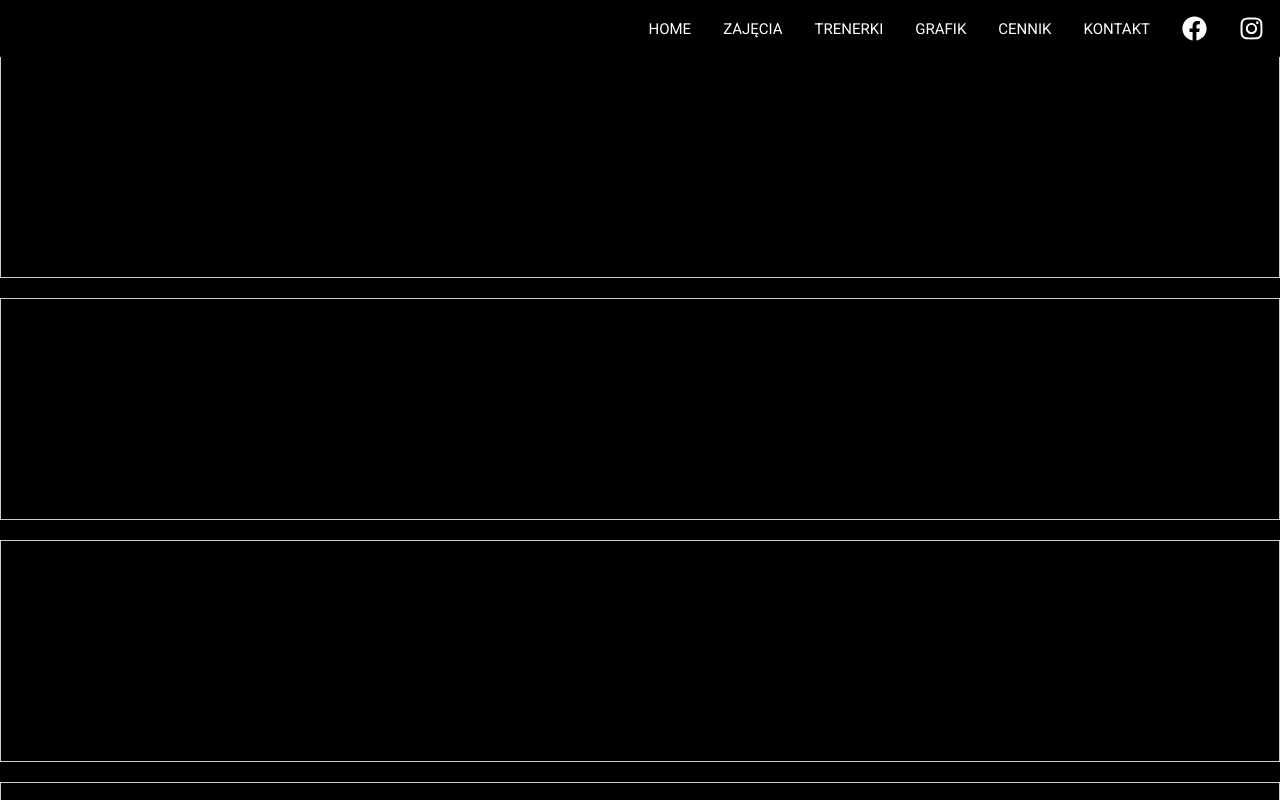
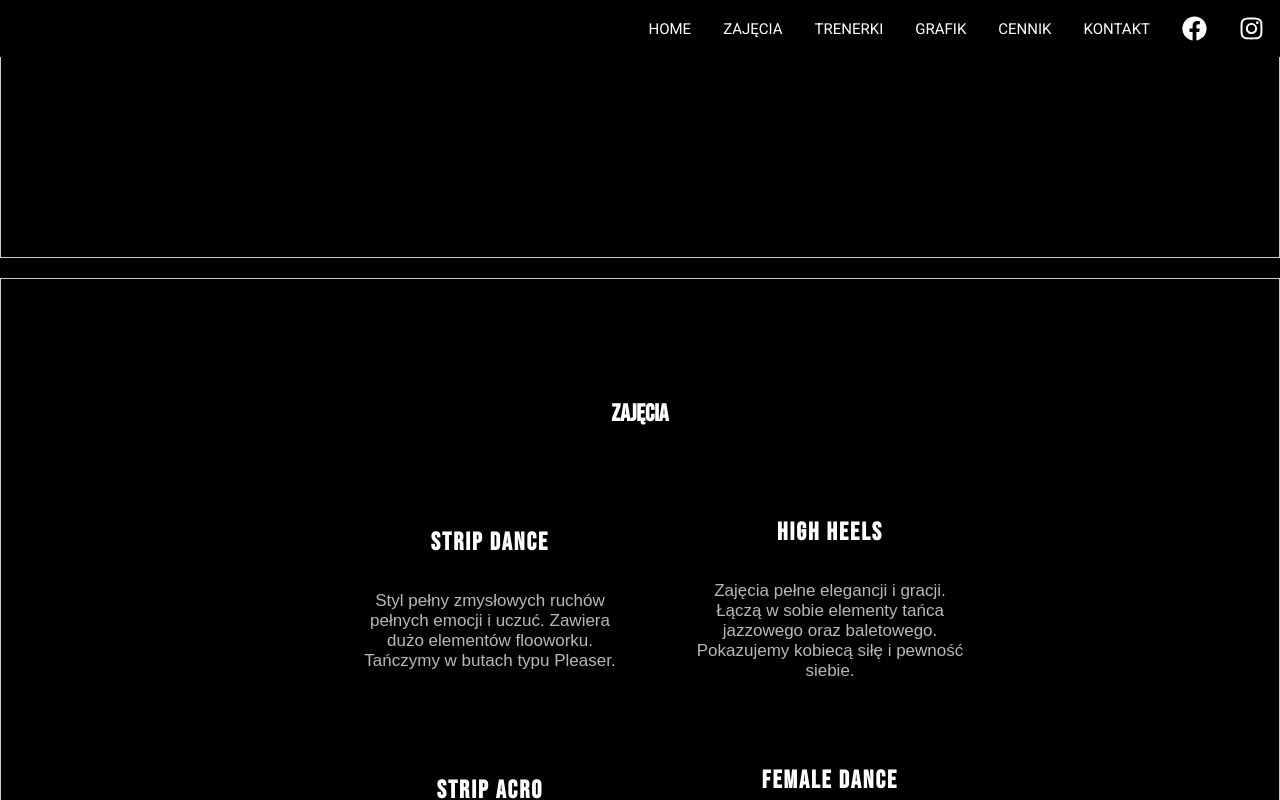
Before and after one commit to Ewelina-EN/dance-studio-wroclaw, a React (Create React App) app: page / in a window 1280 px wide. Shown: the top 800 px of the page. Built offline with nearby package versions, Linux system fonts and the light colour scheme.

Commit message:
offer styles

```diff
--- a/src/section/offer.js
+++ /dev/null
@@ -1,5 +0,0 @@
-const Offer = () => {
-  return <div>Zajęcia</div>;
-};
-
-export default Offer;
--- /dev/null
+++ b/src/section/offer/offer.css
@@ -0,0 +1,91 @@
+.offer ul {
+  grid-template-columns: repeat(1, 1fr);
+}
+
+.offer ul li {
+  list-style: none;
+}
+
+.offer ul li h4,
+h1 {
+  font-family: "Bebas Neue", sans-serif;
+}
+
+.offer {
+  display: flex;
+  flex-direction: column;
+  justify-content: center;
+  align-items: center;
+}
+.offer ul {
+  display: grid;
+  margin-bottom: 20px;
+  align-items: center;
+}
+.offer ul li {
+  text-align: center;
+  margin: 20px;
+  width: 300px;
+}
+.offer ul li img {
+  border-radius: 50%;
+  border: 3px solid #bbb;
+  width: 90px;
+  margin: 20px 0;
+}
+
+.offer ul li p,
+iframe {
+  margin: 10px;
+}
+.offer ul li h4 {
+  font-size: 25px;
+  letter-spacing: 2px;
+}
+.offer ul li p {
+  color: #b8b8b8;
+  font-size: 18px;
+  font-family: Thasadith, sans-serif;
+}
+
+@media (min-width: 700px) {
+  .offer h4 {
+    font-size: 20px;
+  }
+
+  .offer ul {
+    margin-bottom: 0;
+  }
+
+  .offer h1 {
+    padding: 0;
+  }
+
+  .offer {
+    width: 100%;
+    margin-bottom: 30px;
+  }
+  .offer ul {
+    grid-template-columns: repeat(2, 1fr);
+  }
+  .offer ul li p {
+    margin: 10px 15px;
+    font-size: 17px;
+  }
+}
+@media (min-width: 1200px) {
+  .offer {
+    width: 75%;
+    margin: 0 auto;
+  }
+
+  .offer h1 {
+    padding: 0;
+  }
+}
+@media (min-width: 1300px) {
+  .offer ul {
+    grid-template-columns: repeat(4, 1fr);
+    margin-bottom: 0;
+  }
+}
--- /dev/null
+++ b/src/section/offer/offer.js
@@ -0,0 +1,20 @@
+import React from "react";
+import "./offer.css";
+
+const Offer = ({ items }) => {
+  return (
+    <section className="offer">
+      <h1 id="offer">ZAJĘCIA</h1>
+      <ul>
+        {items.map((item, index) => (
+          <li key={index}>
+            <h4>{item.title}</h4>
+            <p>{item.description}</p>
+          </li>
+        ))}
+      </ul>
+    </section>
+  );
+};
+
+export default Offer;
--- a/src/section/section.js
+++ b/src/section/section.js
@@ -1,10 +1,10 @@
+import React from "react";
 import { Element } from "react-scroll";
 
-const Section = ({ name, title, description }) => {
+const Section = ({ name, component }) => {
   return (
     <Element name={name} className="section">
-      <h2>{title}</h2>
-      <p>{description}</p>
+      {component}
     </Element>
   );
 };
```
